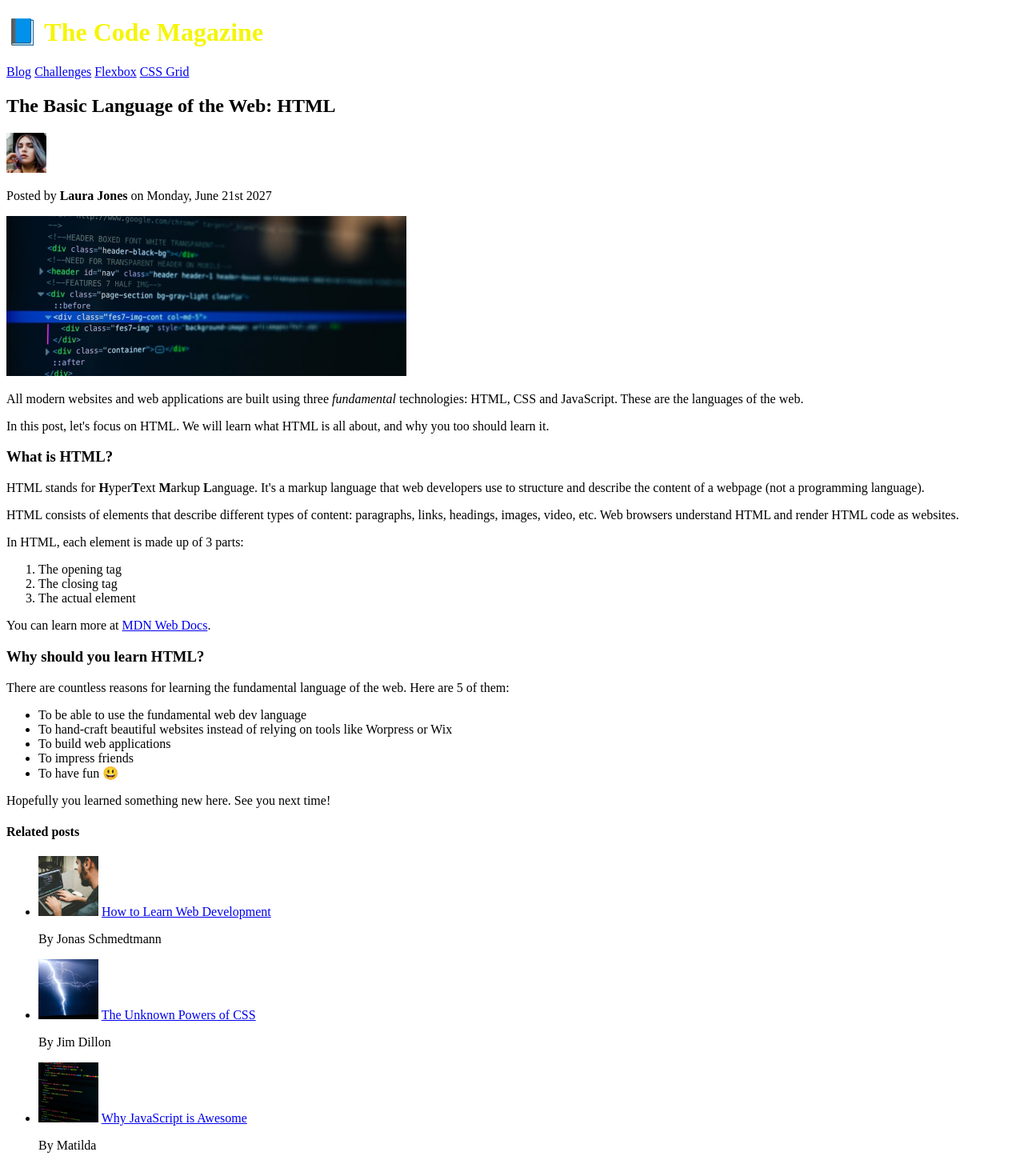
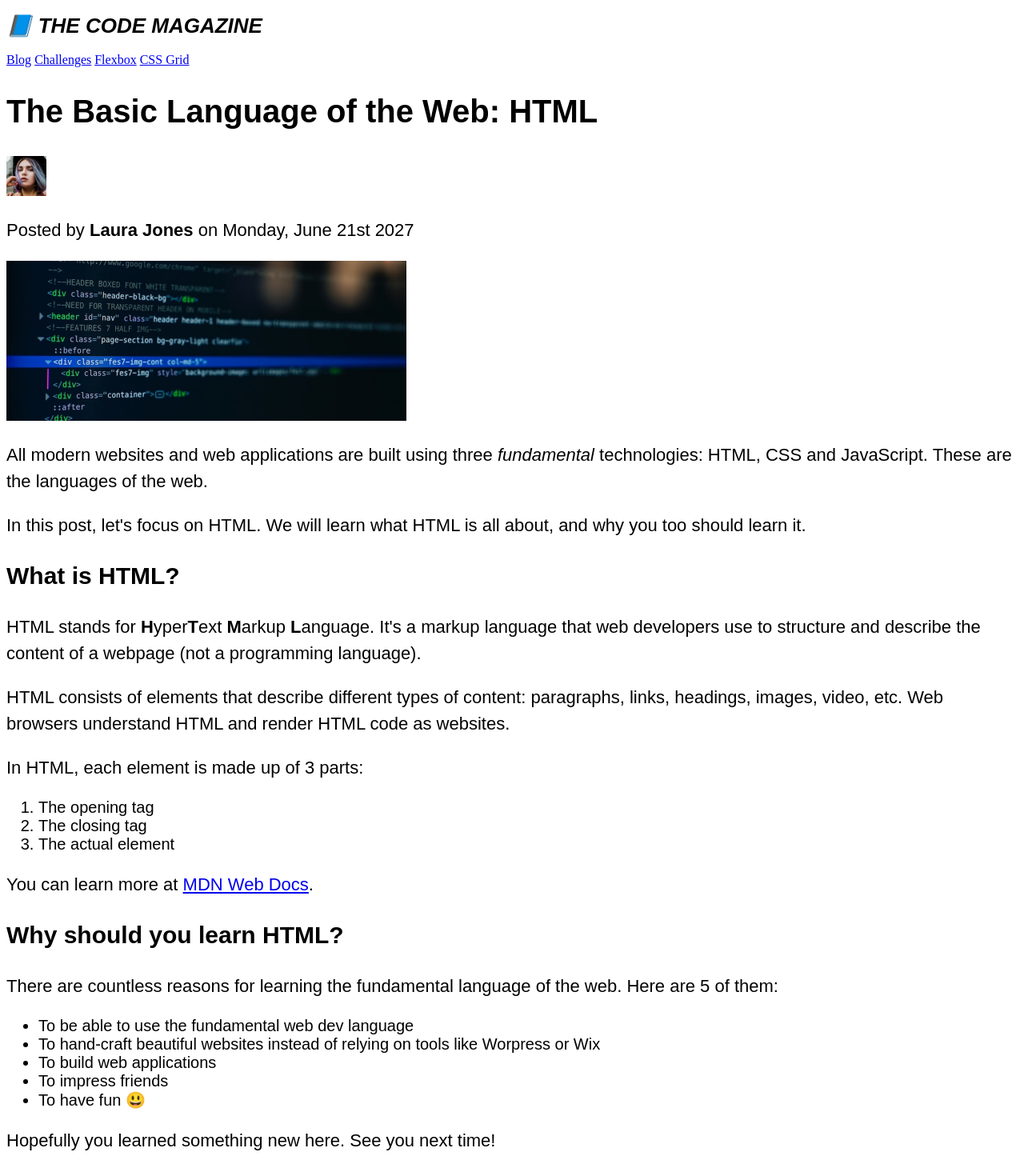
Before and after one commit to shashankdkte/jn-html-css, a plain HTML site: page 01-HTML_Fundamentals/index.html in a window 1280 px wide. Shown: the top 1445 px of the page at 80% size. Drawn offline with Linux system fonts and the light colour scheme.

Commit message:
Styling Text

```diff
--- a/01-HTML_Fundamentals/style.css
+++ b/01-HTML_Fundamentals/style.css
@@ -1,3 +1,34 @@
 h1{
-  color:rgb(245, 245, 10)
+  font-size: 26px;
+  font-family: sans-serif;
+  text-transform: uppercase;
+  font-style: italic;
 }
+h2{
+  font-size: 40px;
+  font-family: sans-serif;
+}
+
+h3{
+  font-size: 30px;
+  font-family: sans-serif;
+}
+
+h4{
+  font-size: 20px;
+  font-family: sans-serif;
+  text-transform: uppercase;
+  text-align: center;
+}
+
+p{
+  font-size: 22px;
+  font-family: sans-serif;
+  line-height: 1.5;
+}
+
+
+li {
+  font-size: 20px;
+  font-family: sans-serif;
+}
```
